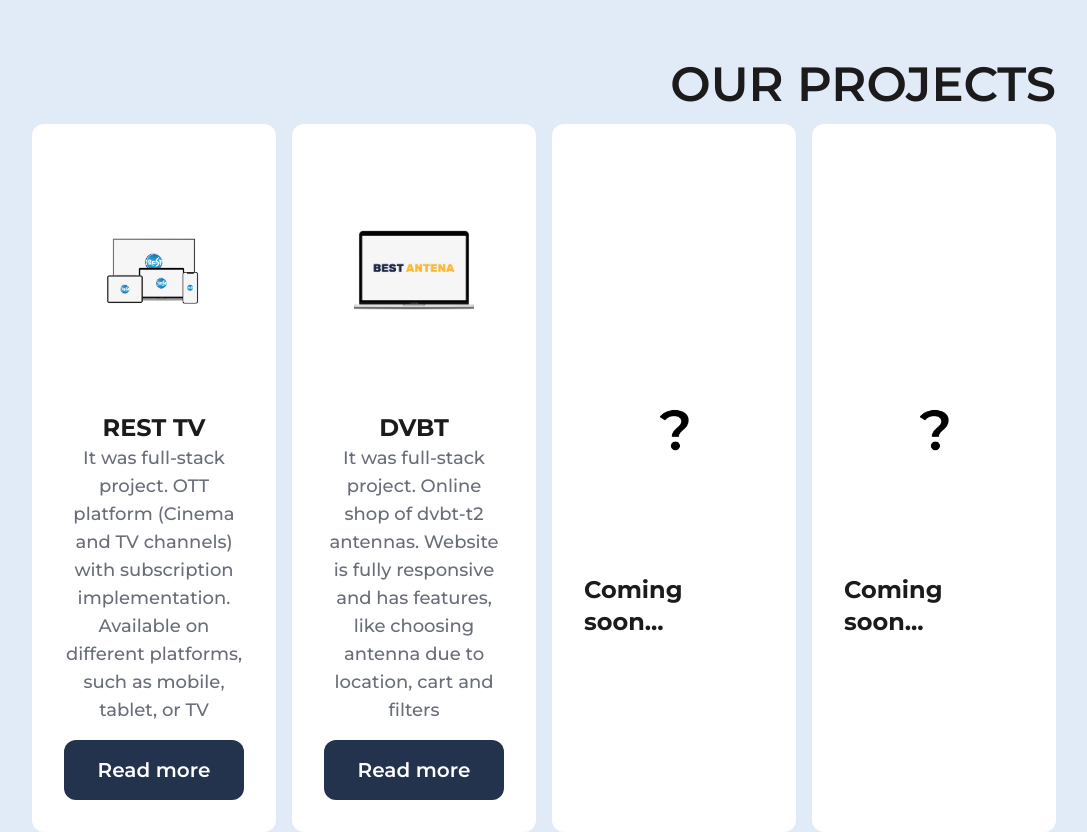
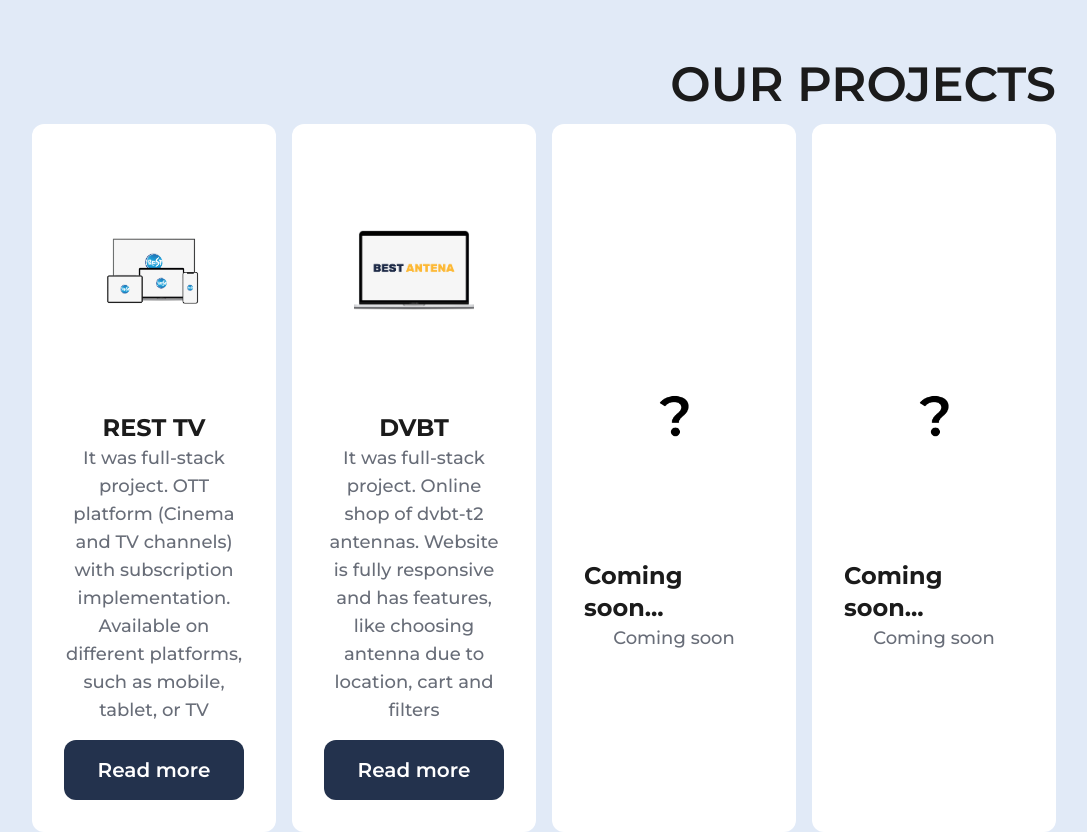
Before and after one commit to illiakos/white-soft, a Next.js app: page / in a window 1280 px wide. Shown: the part 2460-3292 px from the top of the page, without its empty margins (96-1183 px from the left). Built offline with nearby package versions, Linux system fonts and the light colour scheme.

Commit message:
Projects and Services sections implemented (deploy TS fix)

```diff
--- a/src/components/sections/projects/components/ProjectCard.tsx
+++ b/src/components/sections/projects/components/ProjectCard.tsx
@@ -1,15 +1,15 @@
-import Image from 'next/image'
-import {useRouter} from "next/router";
+import Image from 'next/image';
 import { HiArrowRight } from 'react-icons/hi';
-import Scroller from "@/components/sections/services/components/Scroller";
-import Modal from "@/components/sections/services/components/Modal";
-import {useState} from "react";
 
-export default function ProjectCard({title, imageSrc, comingSoon, description}) {
+interface ProjectCardProps {
+    title: string;
+    imageSrc: string;
+    comingSoon: boolean;
+    description: string;
+}
 
+export default function ProjectCard({ title, imageSrc, comingSoon, description }: ProjectCardProps) {
     return (
-        comingSoon ?
-            //Project is coming soon display ? and text coming soon
         <div className={"p-8 flex flex-col bg-white rounded-xl items-center justify-center"}>
             <div className={"relative w-2/3 pb-56"}>
                 <Image
@@ -22,27 +22,23 @@ export default function ProjectCard({title, imageSrc, comingSoon, description})
                 />
             </div>
             <h2 className={"text-text-black font-bold text-2xl mt-8 self-center"}>{title}</h2>
-            </div>
-        :
 
-                //Normal project display name, description and image
-                <div className={"p-8 flex flex-col bg-white rounded-xl items-center justify-center"}>
-                    <div className={"relative w-2/3 pb-56"}>
-                        <Image
-                            draggable={false}
-                            layout={'fill'}
-                            objectFit={'contain'}
-                            src={imageSrc}
-                            alt={"Logo"}
-                            className={"self-end cursor-pointer hover:scale-105 transition-all duration-500"}
-                        />
-                    </div>
-                    <h2 className={"text-text-black font-bold text-2xl mt-8 self-center"}>{title}</h2>
+            {comingSoon ? (
+                // Project is coming soon: display question mark and "Coming soon" text
+                <p className={"text-text-grey font-medium text-lg self-center text-center"}>
+                    Coming soon
+                </p>
+            ) : (
+                // Normal project: display description and "Read more" button
+                <>
                     <p className={"text-text-grey font-medium text-lg self-center text-center"}>
                         {description}
                     </p>
-                    <button className={"bg-primary-blue text-xl text-white font-semibold w-full rounded-xl py-4 mt-4"}>Read more</button>
+                    <button className={"bg-primary-blue text-xl text-white font-semibold w-full rounded-xl py-4 mt-4"}>
+                        Read more
+                    </button>
+                </>
+            )}
         </div>
-
-    )
+    );
 }
--- a/src/components/sections/services/components/Modal.tsx
+++ b/src/components/sections/services/components/Modal.tsx
@@ -2,7 +2,11 @@ import React, { useState, useEffect } from 'react';
 import {useRouter} from "next/router";
 import {BiErrorCircle} from "react-icons/bi";
 
-export default function Modal({ trigger }) {
+interface ModalProps {
+    trigger: boolean;
+}
+
+export default function Modal({ trigger } :ModalProps) {
 
 
     const [visible, setVisible] = useState(false);
```
Also changed, not shown: src/components/sections/services/components/ServiceCard.tsx (+7 -1 lines). Lines whose indentation alone changed are shown as unchanged.
